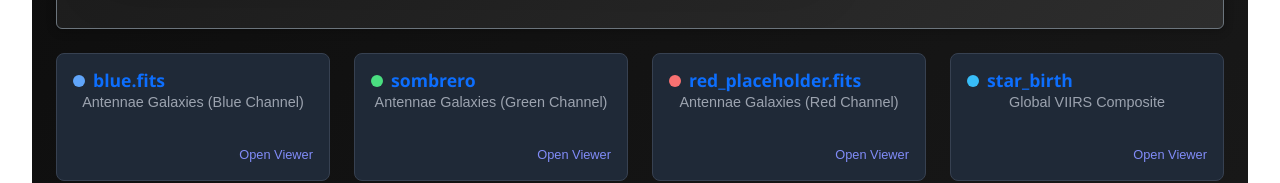
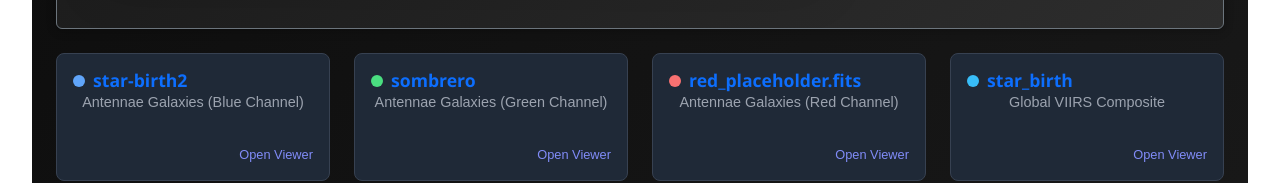
Before and after one commit to D-Hack1/Nlarge, a React (Vite) app in the folder Frontend/Nlarge/: page / in a window 1280 px wide. Shown: the part 364-547 px from the top of the page. Built offline with nearby package versions, Linux system fonts and the light colour scheme; a web font is replaced by a local one.

Commit message:
added more images

```diff
--- a/Frontend/Nlarge/src/Dashboard.jsx
+++ b/Frontend/Nlarge/src/Dashboard.jsx
@@ -63,7 +63,7 @@ const Dashboard = () => {
   // Sample data for our images
   const images = [
     {
-      title: "blue.fits",
+      title: "star-birth2",
       description: "Antennae Galaxies (Blue Channel)",
       filterColor: "#60a5fa",
       fileSize: "2.4 MB",
```
Also changed, not shown: 1 other file (tests, documents, lock files or other folders).
